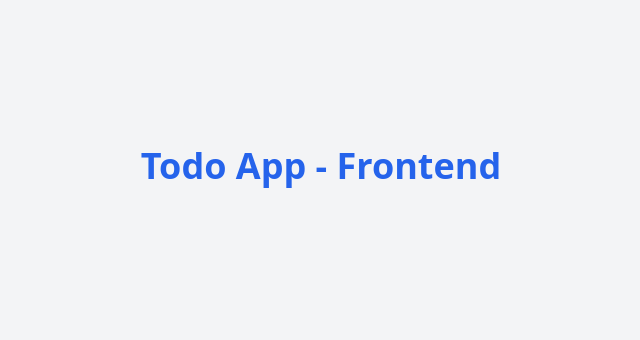
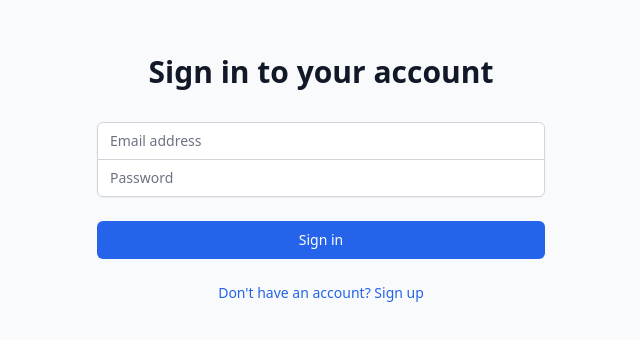
Before and after one commit to konami93/todo-frontend, a React (Vite) app: page /login in a window 1280 px wide. Shown: the part 234-574 px from the top of the page, without its empty margins (319-959 px from the left). Built offline with nearby package versions, Linux system fonts and the light colour scheme; no server answers.

Commit message:
implement routing with authentication using BrowserRouter and AuthProvider

```diff
--- a/src/App.tsx
+++ b/src/App.tsx
@@ -1,8 +1,29 @@
+import { BrowserRouter, Routes, Route, Navigate } from "react-router-dom";
+import { AuthProvider } from "./contexts/AuthContext";
+import Login from "./pages/Login";
+import Register from "./pages/Register";
+import Tasks from "./pages/Tasks";
+import ProtectedRoute from "./components/ProtectedRoute";
+
 function App() {
   return (
-    <div className="min-h-screen bg-gray-100 flex items-center justify-center">
-      <h1 className="text-4xl font-bold text-blue-600">Todo App - Frontend</h1>
-    </div>
+    <BrowserRouter>
+      <AuthProvider>
+        <Routes>
+          <Route path="/login" element={<Login />} />
+          <Route path="/register" element={<Register />} />
+          <Route
+            path="/tasks"
+            element={
+              <ProtectedRoute>
+                <Tasks />
+              </ProtectedRoute>
+            }
+          />
+          <Route path="/" element={<Navigate to="/tasks" replace />} />
+        </Routes>
+      </AuthProvider>
+    </BrowserRouter>
   );
 }
 
```
